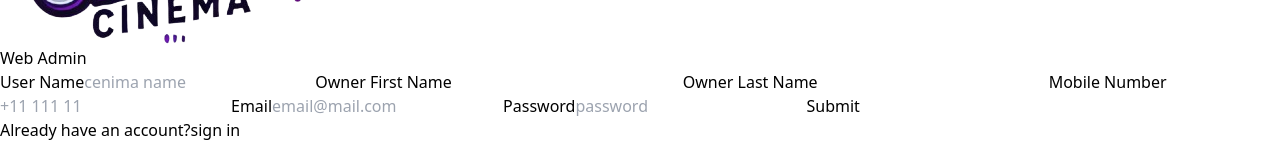
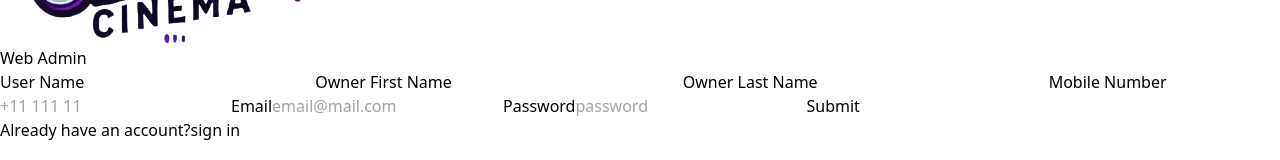
Before and after one commit to jneralrex/cinco_cenima_admin, a React (Vite) app: page /sign-up in a window 1280 px wide. Shown: the part 298-458 px from the top of the page. Built offline with nearby package versions, Linux system fonts and the light colour scheme; no server answers.

Commit message:
endpoint error

```diff
--- a/src/auth/SignUp.jsx
+++ b/src/auth/SignUp.jsx
@@ -53,7 +53,7 @@ const SignUp = () => {
               value={regWebAdmin.cinemaName}
               onChange={handleInput}
               className="w-full border rounded-lg p-2"
-              placeholder="cenima name"
+              placeholder=""
             />
           </label>
           <label htmlFor="">
```
